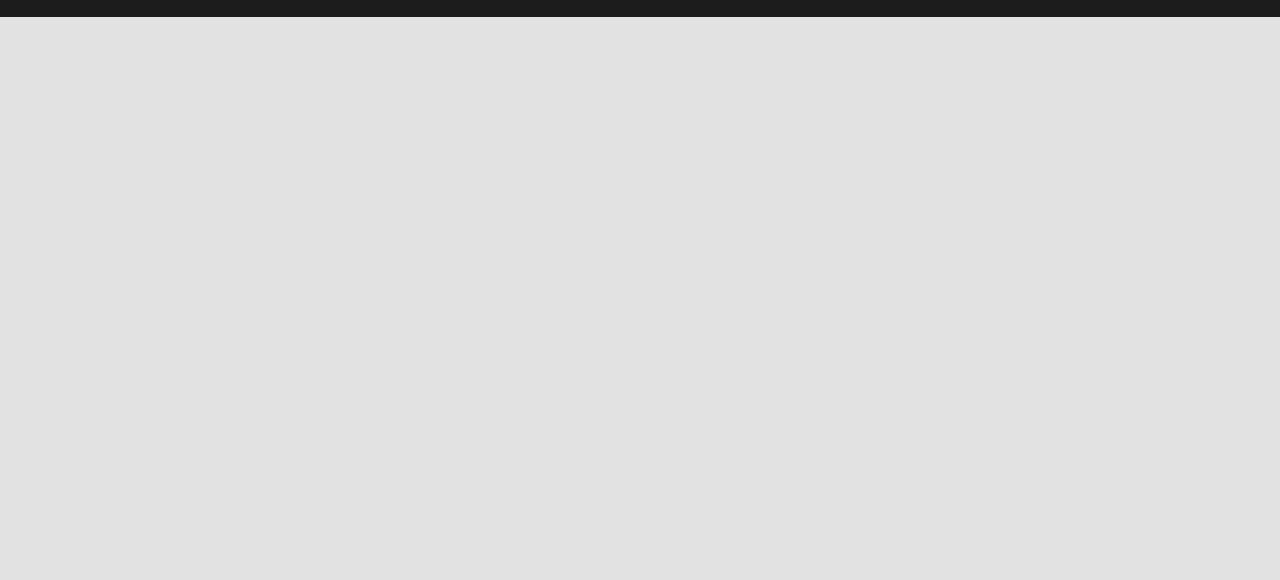
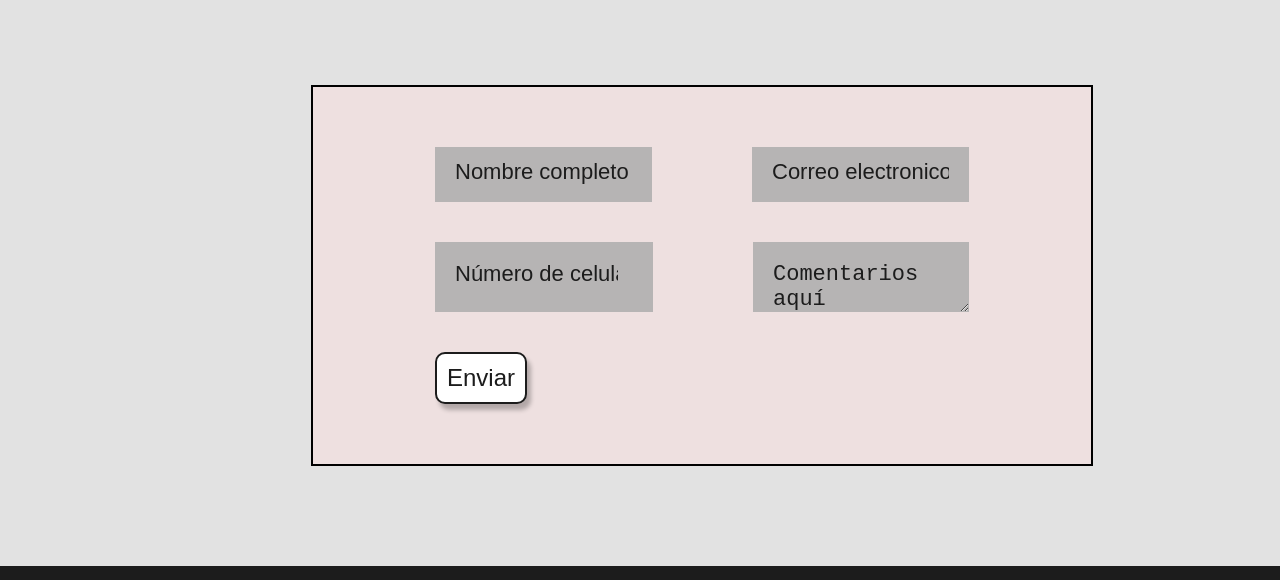
Before and after one commit to JasonPorras/proyecto-comercio, a website: page index.html in a window 1280 px wide. Shown: the part 2811-3391 px from the top of the page. Before the commit the page ends 2828 px from the top, so only its background shows below. Drawn offline with Linux system fonts and the light colour scheme.

Commit message:
finalizacion de home

```diff
--- a/index.html
+++ b/index.html
@@ -112,7 +112,7 @@
         </div>
 
         <div class="container">
-          <div class="cards cards--reverse margin-bottom">
+          <div class="cards cards--reverse">
             <img class="cards__image" src="public/assets/img/home_img/mujer_comprando.png" alt="img_negro">
             <p class="cards__information">Lorem ipsum dolor sit amet. Nam tempore quidem et blanditiis saepe qui
               suscipit
@@ -129,6 +129,36 @@
               modi cupiditate et soluta corporis modi cupiditate et soluta corporis</p>
           </div>
         </div>
+
+        <div class="container">
+          <h2 class="center">Contactenos</h2>
+
+          <div class="form margin-bottom">
+            <form action="" class="formulario__form">
+              <div>
+                <label class="sr-only" for="nombre">nombre</label>
+                <input class="formulario__campos formulario--nombre form--space" type="text" name="" id="nombre"
+                  placeholder="Nombre completo">
+
+                <label class="sr-only" for="correo">correo</label>
+                <input class="formulario__campos formulario--correo" type="email" name="" id="correo"
+                  placeholder="Correo electronico">
+              </div>
+              <div>
+                <label class="sr-only" for="telefono">telefono</label>
+                <input class="formulario__campos formulario--telefono form--space" type="number" name="" id="telefono"
+                  placeholder="Número de celular">
+
+                <label class="sr-only" for="msg">Mensaje:</label>
+                <textarea class="formulario__campos formulario--mensaje" id="msg" name="user_message"  placeholder="Comentarios aquí"></textarea>
+              </div>
+              <div>
+                <input type="submit" value="Enviar" class="btn btn__nav">
+              </div>
+            </form>
+          </div>
+        </div>
+
 
   </main>
 
--- a/sass/_general.scss
+++ b/sass/_general.scss
@@ -64,3 +64,7 @@ a {
   white-space: nowrap;
   width: 1px;
 }
+
+.center{
+  text-align: center;
+}
--- a/sass/style.scss
+++ b/sass/style.scss
@@ -36,5 +36,15 @@
     height: 120px;
     text-align: right;
   }
+}
 
+.form {
+  width: 100%;
+  border: 2px solid;
+  background-color: #EEE0E0;
+  padding: 60px;
+
+  &--space {
+    margin-right: 100px;
+  }
 }
```
Also changed, not shown: public/css/design-system.css, public/css/style.css, 2 other files.
